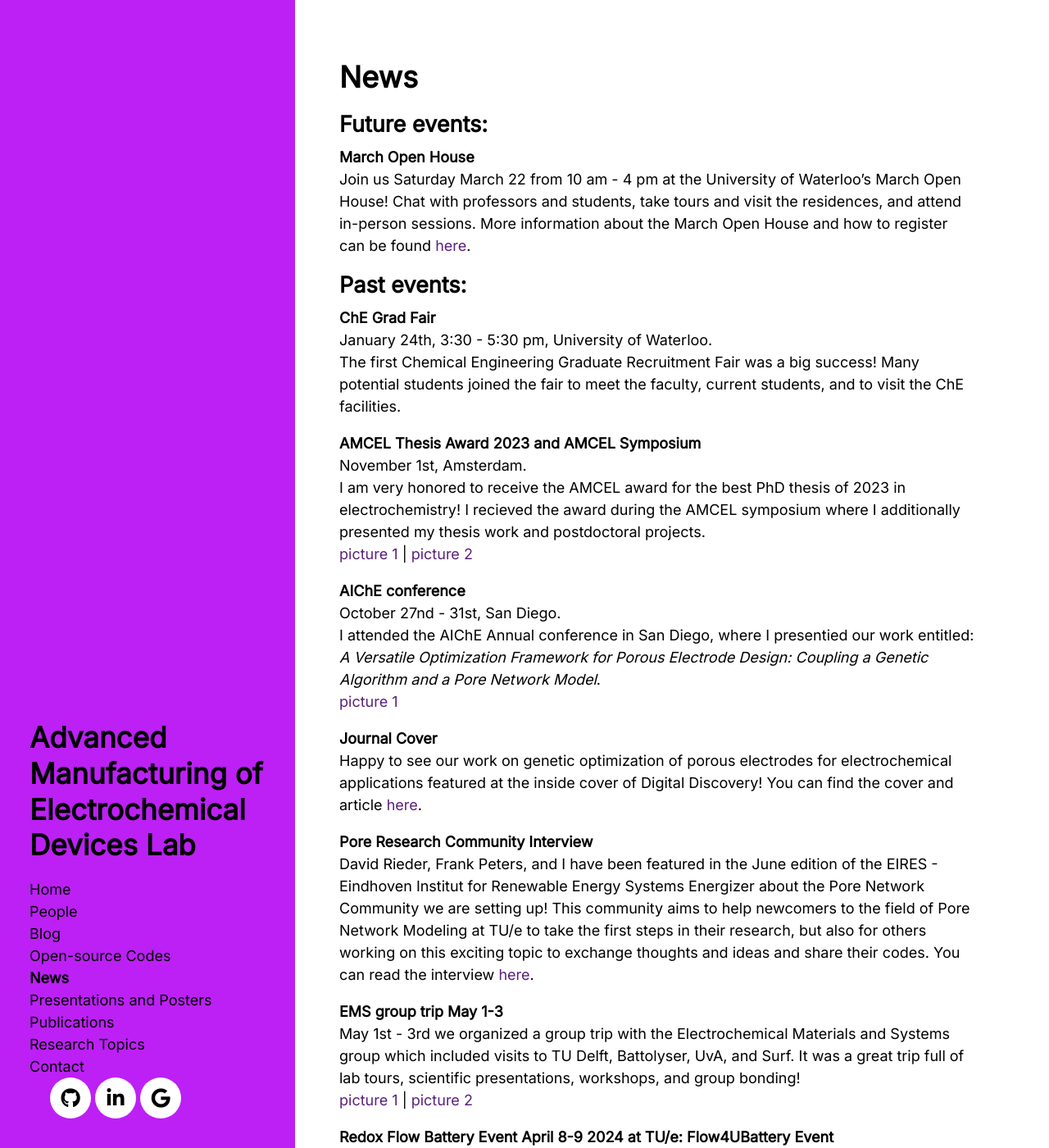
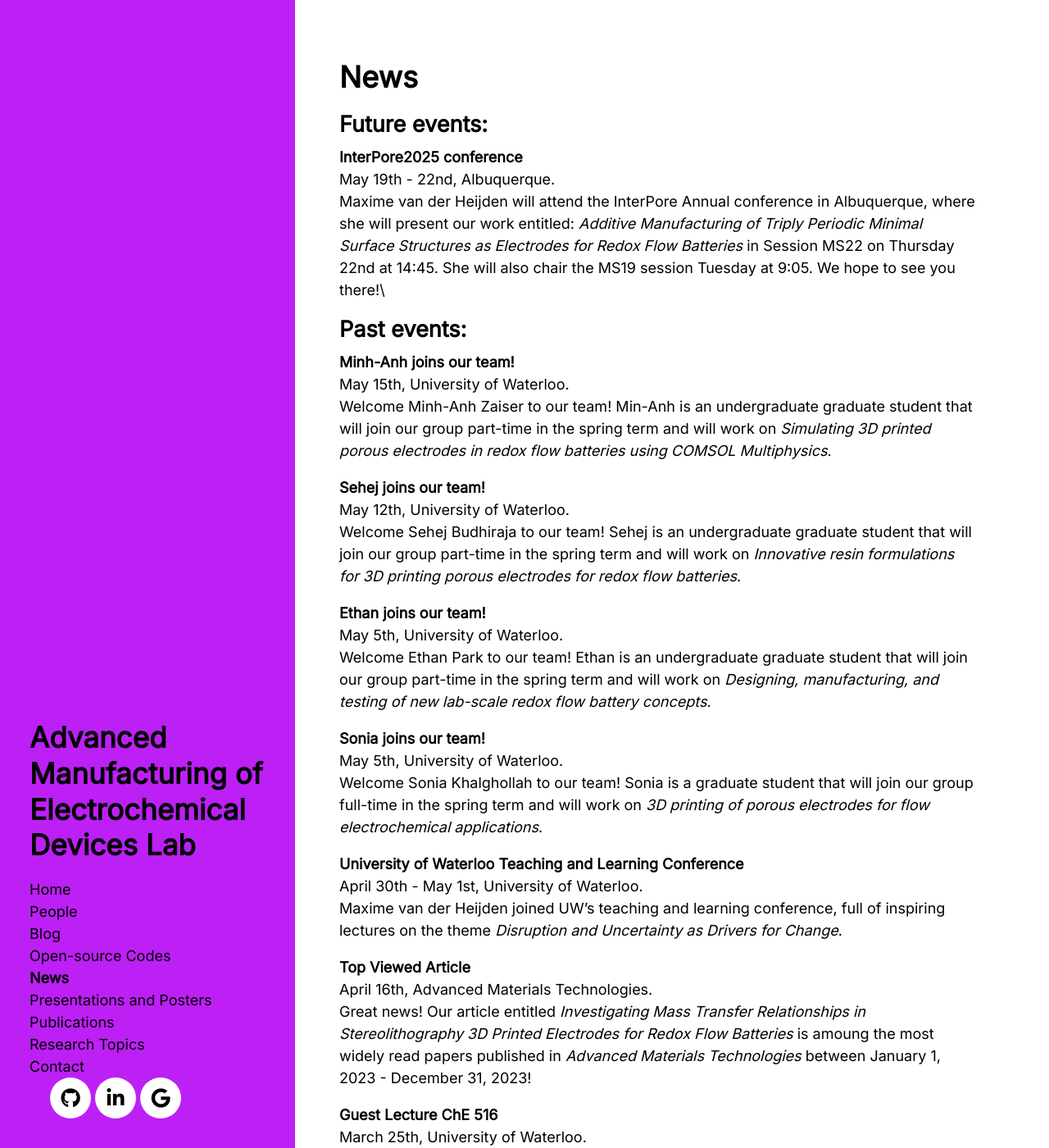
Before and after one commit to MaximevdHeijden/MaximevdHeijden.github.io, a Jekyll site: the page built from News.md, in a window 1280 px wide and 1400 px high. Shown: the whole window at 82% size. Built offline with Jekyll 4.4.1, drawn with Linux system fonts in a browser that asks for light colours; nearby versions of some CDN libraries; some of the changed text lies outside the part shown.

Commit message:
Update News.md

```diff
--- a/News.md
+++ b/News.md
@@ -4,29 +4,62 @@ title: News
 ---
 
 ## Future events:
-**March Open House**\
-Join us Saturday March 22 from 10 am - 4 pm at the University of Waterloo's March Open House! Chat with professors and students, take tours and visit the residences, and attend in-person sessions. More information about the March Open House and how to register can be found [here](https://uwaterloo.ca/future-students/march-open-house-registration).
+**InterPore2025 conference**\
+May 19th - 22nd, Albuquerque.\
+Maxime van der Heijden will attend the InterPore Annual conference in Albuquerque, where she will present our work entitled: *Additive Manufacturing of Triply Periodic Minimal Surface Structures as Electrodes for Redox Flow Batteries* in Session MS22 on Thursday 22nd at 14:45. She will also chair the MS19 session Tuesday at 9:05. We hope to see you there!\
 
 ## Past events:
+**Minh-Anh joins our team!**\
+May 15th, University of Waterloo.\
+Welcome Minh-Anh Zaiser to our team! Min-Anh is an undergraduate graduate student that will join our group part-time in the spring term and will work on *Simulating 3D printed porous electrodes in redox flow batteries using COMSOL Multiphysics*.
+
+**Sehej joins our team!**\
+May 12th, University of Waterloo.\
+Welcome Sehej Budhiraja to our team! Sehej is an undergraduate graduate student that will join our group part-time in the spring term and will work on *Innovative resin formulations for 3D printing porous electrodes for redox flow batteries*.
+
+**Ethan joins our team!**\
+May 5th, University of Waterloo.\
+Welcome Ethan Park to our team! Ethan is an undergraduate graduate student that will join our group part-time in the spring term and will work on *Designing, manufacturing, and testing of new lab-scale redox flow battery concepts*.
+
+**Sonia joins our team!**\
+May 5th, University of Waterloo.\
+Welcome Sonia Khalghollah to our team! Sonia is a graduate student that will join our group full-time in the spring term and will work on *3D printing of porous electrodes for flow electrochemical applications*.
+
+**University of Waterloo Teaching and Learning Conference**\
+April 30th - May 1st, University of Waterloo.\
+Maxime van der Heijden joined UW's teaching and learning conference, full of inspiring lectures on the theme *Disruption and Uncertainty as Drivers for Change*.
+
+**Top Viewed Article**\
+April 16th, Advanced Materials Technologies.\
+Great news! Our article entitled *Investigating Mass Transfer Relationships in Stereolithography 3D Printed Electrodes for Redox Flow Batteries* is amoung the most widely read papers published in *Advanced Materials Technologies* between January 1, 2023 - December 31, 2023!
+
+**Guest Lecture ChE 516**\
+March 25th, University of Waterloo.\
+Maxime van der Heijden gave a guest lecture at ChE 516 about *Redox flow batteries for large-scale energy storage*, which was a great opportunity to share her knowledge on redox flow batteries with UW students!
+
+**March Open House**\
+March 22nd, 10 am - 4 pm, University of Waterloo.\
+The March Open House was a great success where future UW students had the chance to chat with professors and students, take tours and visit the residences, and attend in-person sessions.
+
 **ChE Grad Fair**\
 January 24th, 3:30 - 5:30 pm, University of Waterloo.\
 The first Chemical Engineering Graduate Recruitment Fair was a big success! Many potential students joined the fair to meet the faculty, current students, and to visit the ChE facilities.
 
 **AMCEL Thesis Award 2023 and AMCEL Symposium**\
 November 1st, Amsterdam.\
-I am very honored to receive the AMCEL award for the best PhD thesis of 2023 in electrochemistry! I recieved the award during the AMCEL symposium where I additionally presented my thesis work and postdoctoral projects.\
+Maxime van der Heijden is very honored to receive the AMCEL award for the best PhD thesis of 2023 in electrochemistry! She recieved the award during the AMCEL symposium where she additionally presented my thesis work and postdoctoral projects.\
 [picture 1](/public/pictures/AMCEL.jpg) | [picture 2](/public/pictures/AMCEL award.jpg)
 
 **AIChE conference**\
 October 27nd - 31st, San Diego.\
-I attended the AIChE Annual conference in San Diego, where I presentied our work entitled: *A Versatile Optimization Framework for Porous Electrode Design: Coupling a Genetic Algorithm and a Pore Network Model*.\
+Maxime van der Heijden attended the AIChE Annual conference in San Diego, where she presented our work entitled: *A Versatile Optimization Framework for Porous Electrode Design: Coupling a Genetic Algorithm and a Pore Network Model*.\
 [picture 1](/public/pictures/AICHE.jpg)
 
 **Journal Cover**\
 Happy to see our work on genetic optimization of porous electrodes for electrochemical applications featured at the inside cover of Digital Discovery! You can find the cover and article [here](https://pubs.rsc.org/en/content/articlepdf/2024/dd/d3dd00247k).
 
 **Pore Research Community Interview**\
-David Rieder, Frank Peters, and I have been featured in the June edition of the EIRES - Eindhoven Institut for Renewable Energy Systems Energizer about the Pore Network Community we are setting up! This community aims to help newcomers to the field of Pore Network Modeling at TU/e to take the first steps in their research, but also for others working on this exciting topic to exchange thoughts and ideas and share their codes. You can read the interview [here](https://www.tue.nl/en/research/institutes/eindhoven-institute-for-renewable-energy-systems/focus-areas/pore-research-community).
+David Rieder, Frank Peters, and Maxime van der Heijden have been featured in the June edition of the EIRES - Eindhoven Institut for Renewable Energy Systems Energizer about the Pore Network Community we are setting up! This community aims to help newcomers to the field of Pore Network Modeling at TU/e to take the first steps in their research, but also for others working on this exciting topic to exchange thoughts and ideas and share their codes. You can read the interview [here](https://www.tue.nl/en/research/institutes/eindhoven-institute-for-renewable-energy-systems/focus-areas/pore-research-community).
 
 **EMS group trip May 1-3**\
 May 1st - 3rd we organized a group trip with the Electrochemical Materials and Systems group which included visits to TU Delft, Battolyser, UvA, and Surf. It was a great trip full of lab tours, scientific presentations, workshops, and group bonding!\
```
